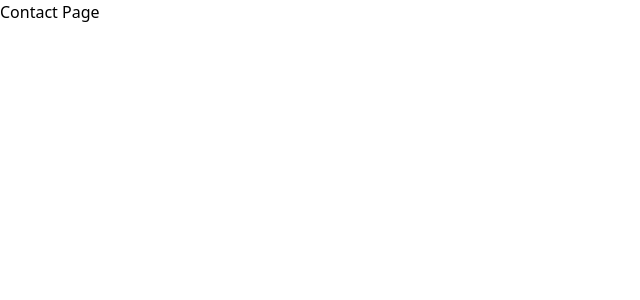
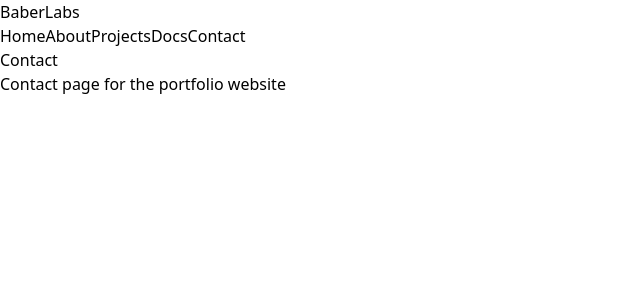
Before and after one commit to baberlabs/portfolio, a React (Vite) app: page /portfolio/contact in a window 1280 px wide. Shown: the top 300 px of the page, without its empty margins (0-640 px from the left). Built offline with nearby package versions, Linux system fonts and the light colour scheme.

Commit message:
Update all pages to add <Header/>

```diff
--- a/src/pages/About.jsx
+++ b/src/pages/About.jsx
@@ -1,7 +1,13 @@
+import Header from "../components/Header";
+
 export default function About() {
   return (
-    <div className="flex h-screen flex-col items-center justify-center gap-1 bg-zinc-800 text-zinc-200">
-      <p>About Page</p>
+    <div className="text-base">
+      <Header />
+      <main className="flex h-screen flex-col items-center justify-center gap-3 bg-zinc-800 text-zinc-200">
+        <h1 className="font-black">About</h1>
+        <p>About page for the portfolio website</p>
+      </main>
     </div>
   );
 }
--- a/src/pages/Contact.jsx
+++ b/src/pages/Contact.jsx
@@ -1,7 +1,13 @@
+import Header from "../components/Header";
+
 export default function Contact() {
   return (
-    <div className="flex h-screen flex-col items-center justify-center gap-1 bg-zinc-800 text-zinc-200">
-      <p>Contact Page</p>
+    <div className="text-base">
+      <Header />
+      <main className="flex h-screen flex-col items-center justify-center gap-3 bg-zinc-800 text-zinc-200">
+        <h1 className="font-black">Contact</h1>
+        <p>Contact page for the portfolio website</p>
+      </main>
     </div>
   );
 }
--- a/src/pages/Docs.jsx
+++ b/src/pages/Docs.jsx
@@ -1,7 +1,13 @@
+import Header from "../components/Header";
+
 export default function Docs() {
   return (
-    <div className="flex h-screen flex-col items-center justify-center gap-1 bg-zinc-800 text-zinc-200">
-      <p>Docs Page</p>
+    <div className="text-base">
+      <Header />
+      <main className="flex h-screen flex-col items-center justify-center gap-3 bg-zinc-800 text-zinc-200">
+        <h1 className="font-black">Docs</h1>
+        <p>Docs page for the portfolio website</p>
+      </main>
     </div>
   );
 }
--- a/src/pages/Home.jsx
+++ b/src/pages/Home.jsx
@@ -1,8 +1,13 @@
+import Header from "../components/Header";
+
 export default function Home() {
   return (
-    <div className="flex h-screen flex-col items-center justify-center gap-1 bg-zinc-800 text-zinc-200">
-      <h1 className="font-black">BaberLabs</h1>
-      <p>A portfolio website</p>
+    <div className="text-base">
+      <Header />
+      <main className="flex h-screen flex-col items-center justify-center gap-3 bg-zinc-800 text-zinc-200">
+        <h1 className="font-black">Home</h1>
+        <p>Homepage for the portfolio website</p>
+      </main>
     </div>
   );
 }
--- a/src/pages/Projects.jsx
+++ b/src/pages/Projects.jsx
@@ -1,7 +1,13 @@
+import Header from "../components/Header";
+
 export default function Projects() {
   return (
-    <div className="flex h-screen flex-col items-center justify-center gap-1 bg-zinc-800 text-zinc-200">
-      <p>Projects Page</p>
+    <div className="text-base">
+      <Header />
+      <main className="flex h-screen flex-col items-center justify-center gap-3 bg-zinc-800 text-zinc-200">
+        <h1 className="font-black">Projects</h1>
+        <p>Projects page for the portfolio website</p>
+      </main>
     </div>
   );
 }
```
